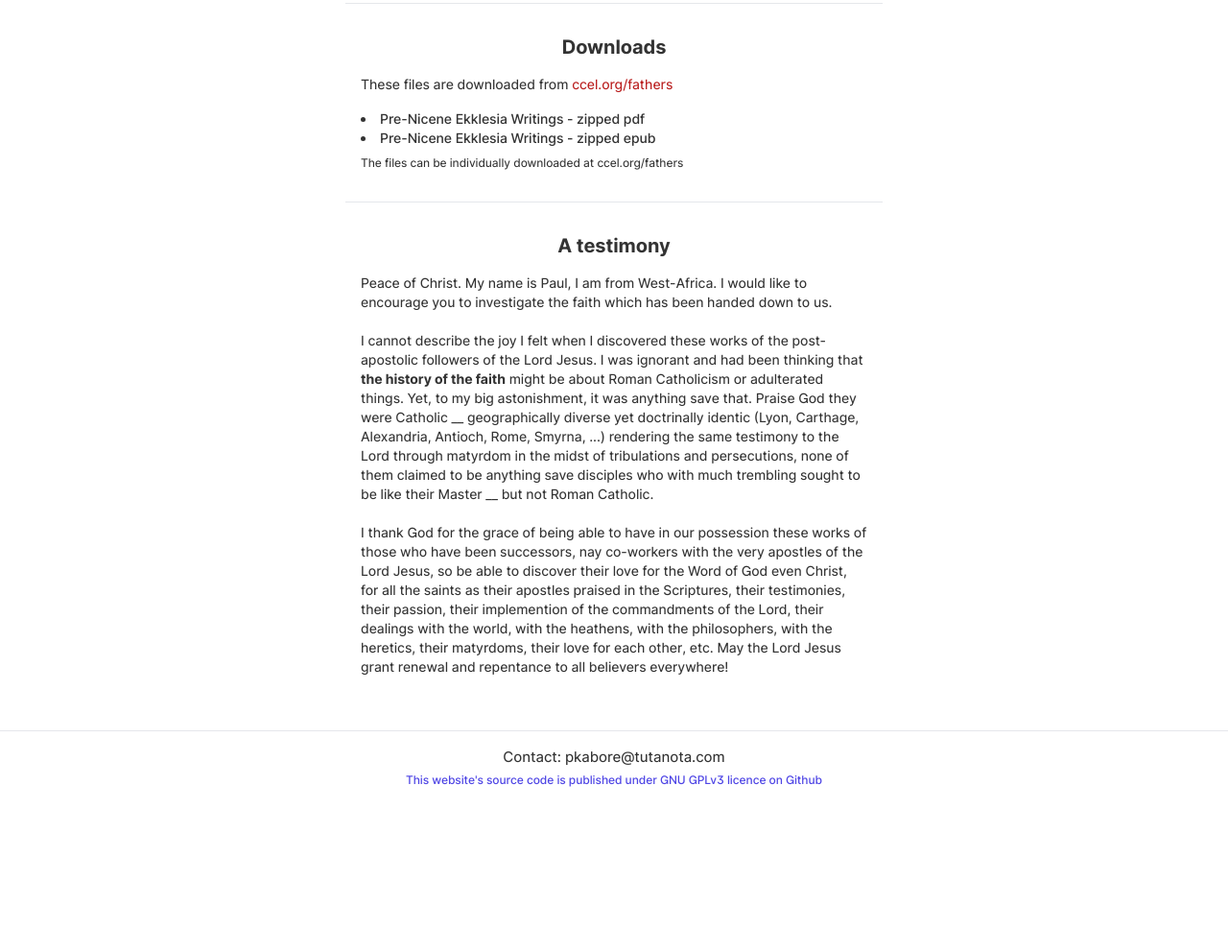
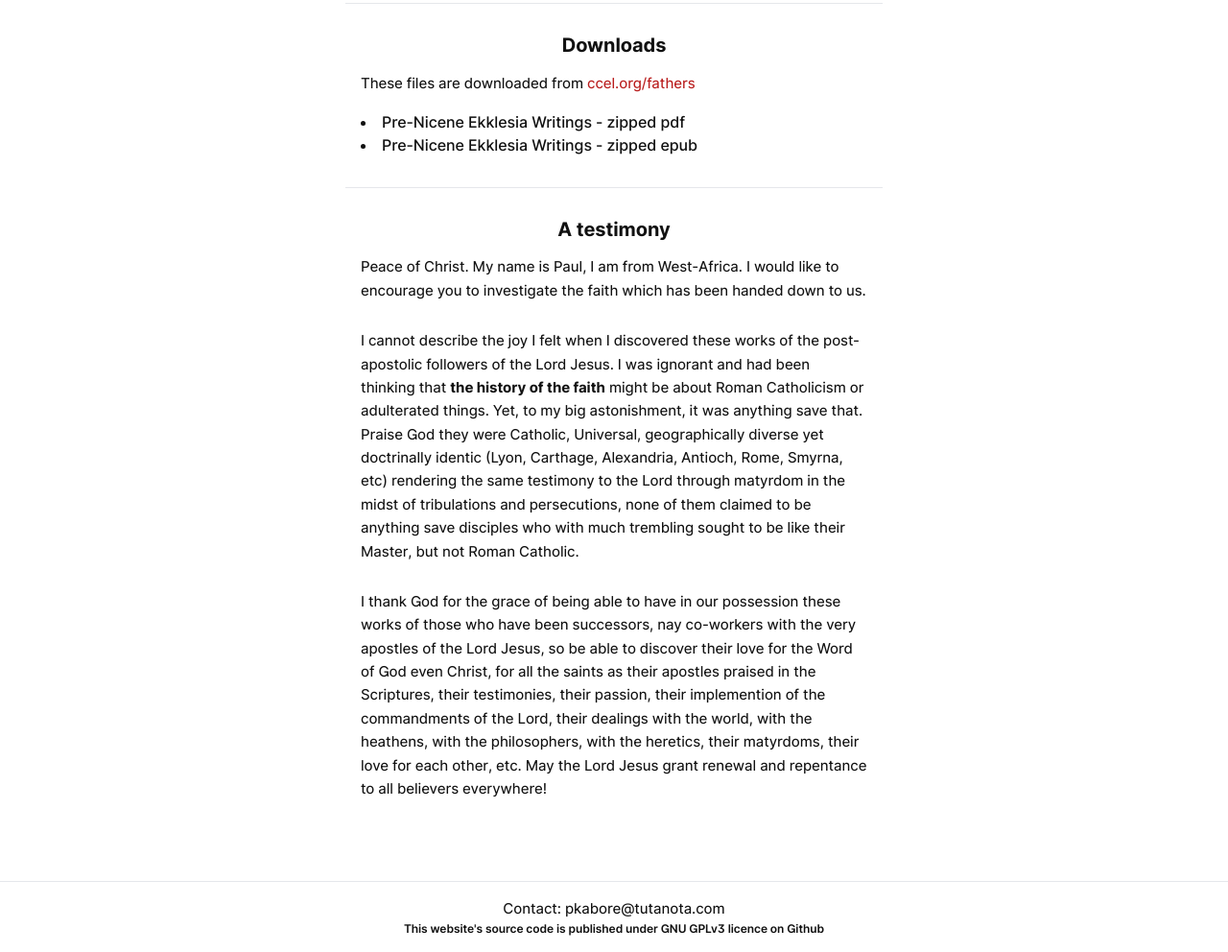
Before and after one commit to pkabore/pnew, a website: page index.html in a window 1280 px wide. Shown: the part 189-1181 px from the top of the page at 96% size. Before the commit the page ends 1026 px from the top, so only its background shows below. Drawn offline with Linux system fonts and the light colour scheme.

Commit message:
font features update

```diff
--- a/app.css
+++ b/app.css
@@ -7,7 +7,9 @@
     --font-size: 15px;
     --family-sans: "Inter var", system-ui, "Roboto", sans-serif;
     --line-height: calc(var(--font-size) * 1.5);
-    --text-color: #333;
+    --spacing: 2rem;
+    --spacingv: calc(var(--line-height) / 2);
+    --text-color: #111;
   }
 
   @font-face {
@@ -35,43 +37,35 @@
   }
 
   body {
-    font: var(--font-size) var(--family-sans);
+    font: 15px/22px var(--family-sans);
+    font-weight: 450;
     line-height: var(--line-height);
     letter-spacing: -0.004em;
-    font-weight: 450;
+    color: var(--text-color);
+    -webkit-text-size-adjust: 100%;
     -webkit-font-smoothing: antialiased;
     -moz-osx-font-smoothing: grayscale;
-    color: var(--text-color);
     -webkit-overflow-scrolling: touch;
     font-kerning: normal;
-    -webkit-font-kerning: normal;
-    -ms-font-kerning: normal;
-    -moz-font-kerning: normal;
-    -o-font-kerning: normal;
-
     font-variant-ligatures: contextual common-ligatures;
-    -webkit-font-variant-ligatures: contextual common-ligatures;
-    -ms-font-variant-ligatures: contextual common-ligatures;
-    -moz-font-variant-ligatures: contextual common-ligatures;
-    -o-font-variant-ligatures: contextual common-ligatures;
-    font-feature-settings: "kern", "liga", "calt", "ss01", "tnum", "frac",
-      "ss01", "cv10", "cv07", "ss03";
-    -webkit-font-feature-settings: "kern", "liga", "calt", "ss01", "tnum",
-      "frac", "ss01", "cv10", "cv07", "ss03";
+    font-feature-settings: "kern", "liga", "calt", "ss01", "tnum", "cv10",
+      "cv07", "ss03";
   }
 
   h1,
   h2 {
-    line-height: 1.3;
     font-weight: bold;
   }
 
   h1 {
     font-weight: 900;
-    font-size: 1.5rem;
   }
 
   h2 {
     font-size: 1.25rem;
   }
+
+  p{
+    @apply leading-relaxed mb-7;
+  }
 }
--- a/index.html
+++ b/index.html
@@ -13,7 +13,7 @@
         <link rel="stylesheet" href="style.css" />
     </head>
     <body class="min-h-screen overflow-x-hidden antialiased">
-        <main class="mx-auto max-w-xl space-y-4 py-10 px-2 text-sm">
+        <main class="mx-auto max-w-xl space-y-4 py-10 px-2">
             <h1
                 class="font-extra-bold pb-4 text-center text-3xl tracking-wide md:text-4xl lg:text-6xl"
             >
@@ -33,7 +33,7 @@
                         >ccel.org/fathers</a
                     >
                 </p>
-                <ul class="list-inside list-disc font-medium">
+                <ul class="list-inside list-disc font-medium text-base">
                     <li>
                         <a
                             href="files/preniceneekklesiawritings.pdf.zip"
@@ -53,9 +53,6 @@
                         </a>
                     </li>
                 </ul>
-                <p class="mt-2 text-xs">
-                    The files can be individually downloaded at ccel.org/fathers
-                </p>
             </div>
             <div
                 class="mx-auto w-full border-t p-4"
@@ -63,7 +60,7 @@
             >
                 <h2 class="py-4 text-center font-bold">A testimony</h2>
                 <p>
-                    Peace of Christ. My name is Paul, I am from West-Africa. I would like to encourage you to investigate the faith which has been handed down to us.<br><br>
+                    Peace of Christ. My name is Paul, I am from West-Africa. I would like to encourage you to investigate the faith which has been handed down to us.
                 </p>
 
                 <p>
@@ -72,9 +69,13 @@
                     was ignorant and had been thinking that <strong>the history of the faith</strong>
                     might be about Roman Catholicism or adulterated things. Yet, to
                     my big astonishment, it was anything save that. Praise God they
-                    were Catholic __ geographically diverse yet doctrinally identic (Lyon, Carthage, Alexandria, Antioch, Rome, Smyrna, ...) rendering the same testimony to the Lord through matyrdom in the midst of tribulations and persecutions, none of them claimed
+                    were Catholic, Universal, geographically diverse yet doctrinally identic (Lyon, Carthage, Alexandria, Antioch, Rome, Smyrna, etc) rendering the same testimony to the Lord through matyrdom in the midst of tribulations and persecutions, none of them claimed
                     to be anything save disciples who with much trembling sought to
-                    be like their Master __ but not Roman Catholic. <br><br> I thank God for
+                    be like their Master, but not Roman Catholic.
+
+                </p>
+                <p>
+                    I thank God for
                     the grace of being able to have in our possession these works of those who have been
                     successors, nay co-workers with the very apostles of the
                     Lord Jesus, so be able to discover their love for the Word of God even
@@ -87,10 +88,10 @@
                 </p>
             </div>
         </main>
-        <footer class="border-t">
-            <div class="p-4 text-center">
-                <p>Contact: pkabore@tutanota.com</p>
-                <p class="mt-1 text-xs font-medium text-indigo-600"><a target="_blank" href="https://github.com/pkabore/pnew.git">This website's source code is published under GNU GPLv3 licence on Github</a></p>
+        <footer class="border-t py-4">
+            <div class="text-center">
+                <p class="mb-0">Contact: pkabore@tutanota.com</p>
+                <p class="text-xs font-semibold mb-0"><a target="_blank" href="https://github.com/pkabore/pnew.git">This website's source code is published under GNU GPLv3 licence on Github</a></p>
             </div>
         </footer>
     </body>
```
Also changed, not shown: style.css.
